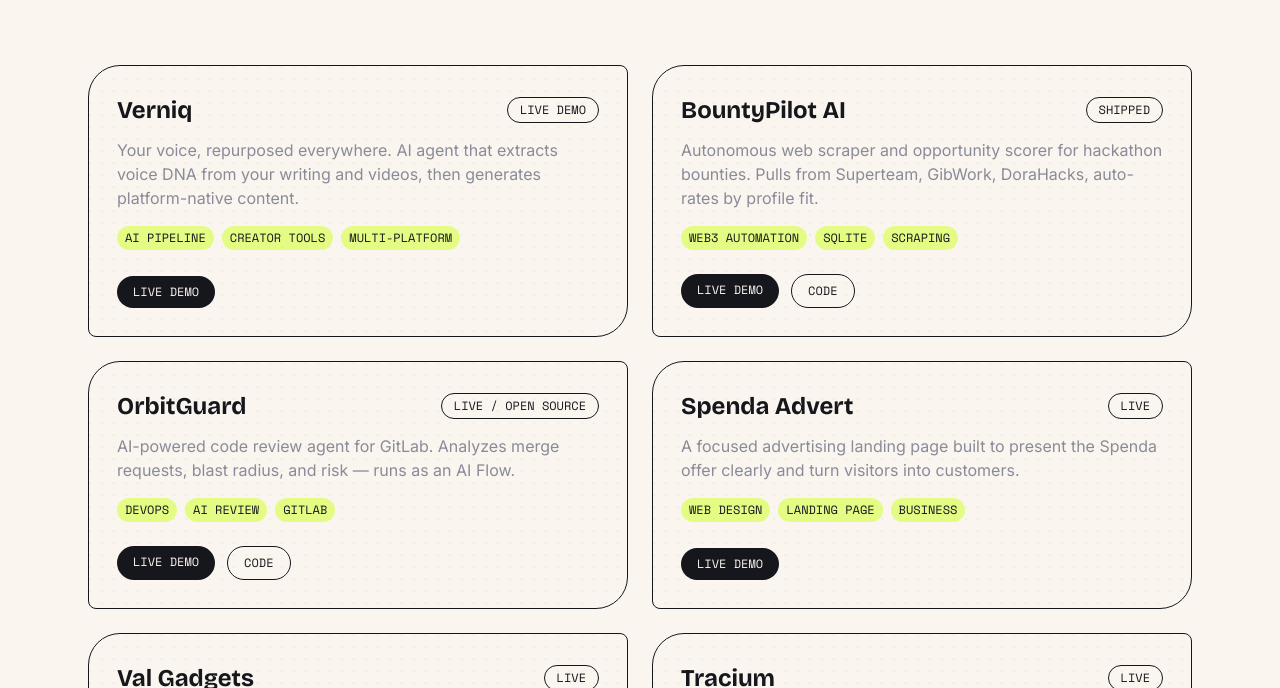
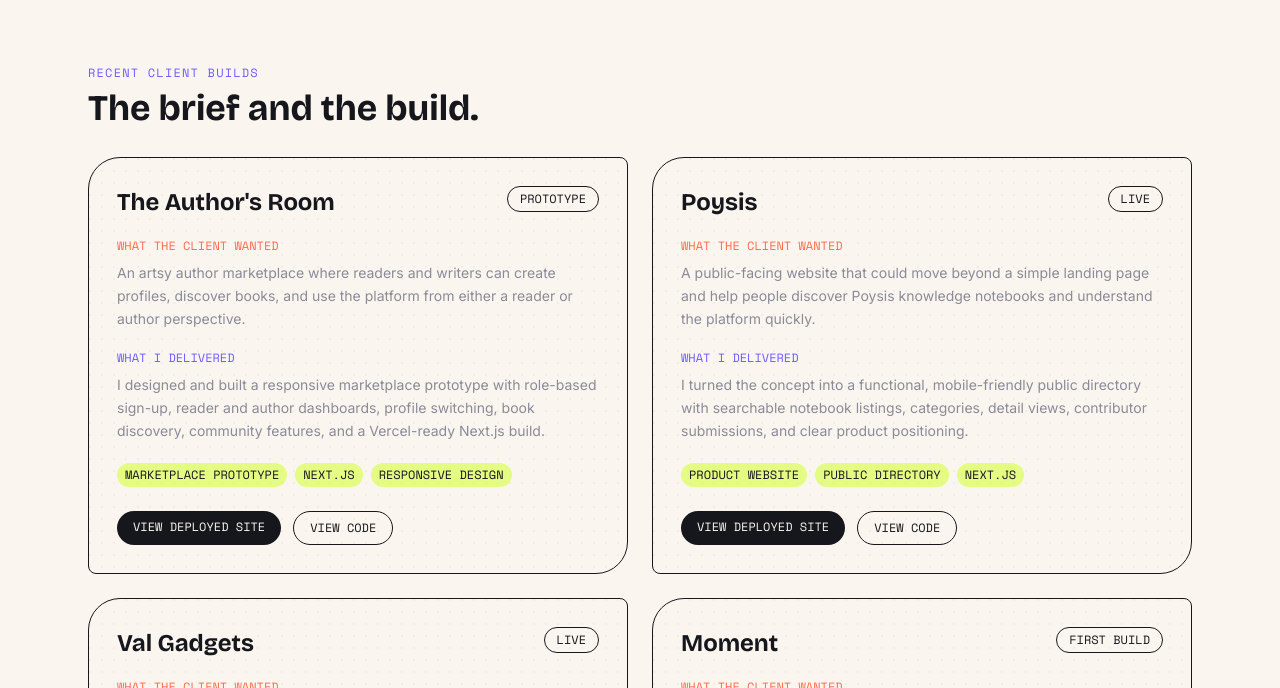
Before and after one commit to Thee-Web3-Qing/My-Portfolio, a React (Vite) app: page /products in a window 1280 px wide. Shown: the part 264-952 px from the top of the page. Built offline with nearby package versions, Linux system fonts and the light colour scheme; no server answers.

Commit message:
Update portfolio with recent client builds

```diff
--- a/src/pages/Products.jsx
+++ b/src/pages/Products.jsx
@@ -1,4 +1,62 @@
-const products = [
+  const recentClientBuilds = [
+    {
+      name: "The Author's Room",
+      clientWanted: "An artsy author marketplace where readers and writers can create profiles, discover books, and use the platform from either a reader or author perspective.",
+      delivered: "I designed and built a responsive marketplace prototype with role-based sign-up, reader and author dashboards, profile switching, book discovery, community features, and a Vercel-ready Next.js build.",
+      tags: ["Marketplace Prototype", "Next.js", "Responsive Design"],
+      status: "Prototype",
+      links: {
+        demo: "https://authors-room.qinglidah.chatgpt.site",
+        repo: "https://github.com/Thee-Web3-Qing/The-Authors-Room",
+      },
+    },
+    {
+      name: "Poysis",
+      clientWanted: "A public-facing website that could move beyond a simple landing page and help people discover Poysis knowledge notebooks and understand the platform quickly.",
+      delivered: "I turned the concept into a functional, mobile-friendly public directory with searchable notebook listings, categories, detail views, contributor submissions, and clear product positioning.",
+      tags: ["Product Website", "Public Directory", "Next.js"],
+      status: "Live",
+      links: {
+        demo: "https://poysis.com",
+        repo: "https://github.com/Thee-Web3-Qing/Poysis",
+      },
+    },
+    {
+      name: "Val Gadgets",
+      clientWanted: "A modern gadget-store website that could showcase devices, support product discovery, and prepare the business for checkout, payments, orders, and an owner dashboard.",
+      delivered: "I designed and built a responsive e-commerce storefront with product categories, search and filtering, product pages, a cart and checkout flow, and a structure prepared for Salesive payment and order-management integration.",
+      tags: ["E-commerce Design", "Gadget Store", "Responsive UI"],
+      status: "Live",
+      links: {
+        demo: "https://val-gadgets-one.vercel.app/",
+        repo: "https://github.com/Thee-Web3-Qing/ValGadgets",
+      },
+    },
+    {
+      name: "Moment",
+      clientWanted: "An event platform where people can discover events, buy tickets, vote or nominate talents, while organisers can market and manage their events from a dedicated dashboard.",
+      delivered: "I created an expressive product landing experience for the first phase, with event discovery, ticketing, voting, nomination, and organiser-dashboard flows represented in a polished, responsive interface ready for Paystack integration.",
+      tags: ["Event Platform", "Ticketing", "Product Design"],
+      status: "First Build",
+      links: {
+        demo: null,
+        repo: "https://github.com/Thee-Web3-Qing/Moment",
+      },
+    },
+    {
+      name: "22Energy",
+      clientWanted: "A solar distributor landing page for households and companies that could explain high-capacity products, generate qualified enquiries, and support both individual and bulk buyers.",
+      delivered: "I built a responsive solar sales website with a guided system-sizing calculator, inverter and battery catalogue, dealer and distributor pricing, WhatsApp quote handoff, bulk-order enquiries, and location and contact details.",
+      tags: ["Solar Website", "Lead Generation", "Interactive Calculator"],
+      status: "First Build",
+      links: {
+        demo: null,
+        repo: "https://github.com/Thee-Web3-Qing/22Energy",
+      },
+    },
+  ]
+
+  const products = [
     {
       name: 'Verniq',
       tagline: 'Your voice, repurposed everywhere. AI agent that extracts voice DNA from your writing and videos, then generates platform-native content.',
@@ -73,6 +131,59 @@ const products = [
           AI-powered tools, customer-facing websites, landing pages, and creative
           products built for real businesses, brands, hackathons, and communities.
         </p>
+        <section className="mb-20">
+          <div className="flex items-end justify-between gap-6 mb-7">
+            <div>
+              <p className="font-mono text-xs uppercase tracking-widest text-electric mb-2">
+                Recent client builds
+              </p>
+              <h2 className="font-display text-3xl sm:text-4xl font-bold">
+                The brief and the build.
+              </h2>
+            </div>
+          </div>
+          <div className="grid lg:grid-cols-2 gap-6">
+            {recentClientBuilds.map((project) => (
+              <article key={project.name} className="noise-card border border-ink rounded-blob p-7 flex flex-col">
+                <div className="flex items-start justify-between gap-4 mb-5">
+                  <h3 className="font-display text-2xl font-bold">{project.name}</h3>
+                  <span className="font-mono text-xs uppercase px-3 py-1 rounded-full border border-ink whitespace-nowrap">
+                    {project.status}
+                  </span>
+                </div>
+                <div className="space-y-5 mb-5">
+                  <div>
+                    <p className="font-mono text-xs uppercase text-coral mb-2">What the client wanted</p>
+                    <p className="text-sm text-mid leading-relaxed">{project.clientWanted}</p>
+                  </div>
+                  <div>
+                    <p className="font-mono text-xs uppercase text-electric mb-2">What I delivered</p>
+                    <p className="text-sm text-mid leading-relaxed">{project.delivered}</p>
+                  </div>
+                </div>
+                <div className="flex flex-wrap gap-2 mb-6">
+                  {project.tags.map((tag) => (
+                    <span key={tag} className="font-mono text-xs uppercase px-2 py-1 bg-lime/60 rounded-full">
+                      {tag}
+                    </span>
+                  ))}
+                </div>
+                <div className="mt-auto flex gap-3 font-mono text-xs uppercase flex-wrap">
+                  {project.links.demo && (
+                    <a href={project.links.demo} target="_blank" rel="noreferrer" className="px-4 py-2 rounded-full bg-ink text-paper hover:bg-electric transition-colors">
+                      View deployed site
+                    </a>
+                  )}
+                  {project.links.repo && (
+                    <a href={project.links.repo} target="_blank" rel="noreferrer" className="px-4 py-2 rounded-full border border-ink hover:bg-line transition-colors">
+                      View code
+                    </a>
+                  )}
+                </div>
+              </article>
+            ))}
+          </div>
+        </section>
         <div className="grid sm:grid-cols-2 gap-6">
           {products.map((p) => (
             <div key={p.name} className="noise-card border border-ink rounded-blob p-7 flex flex-col">
```
